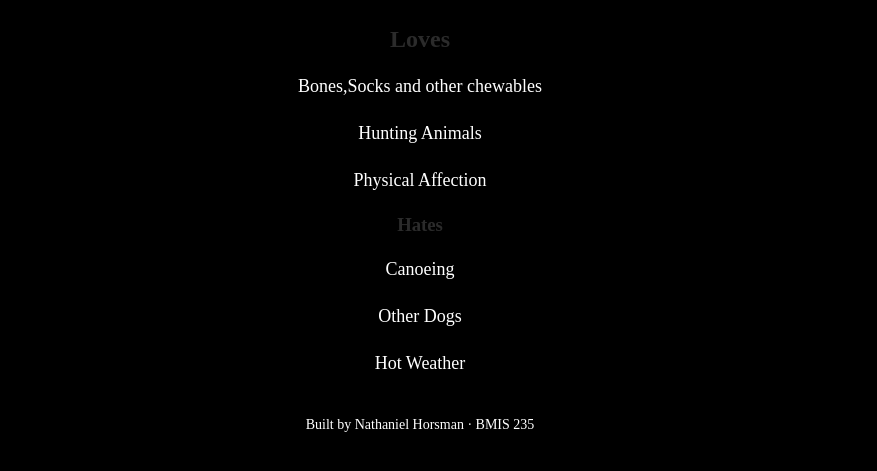
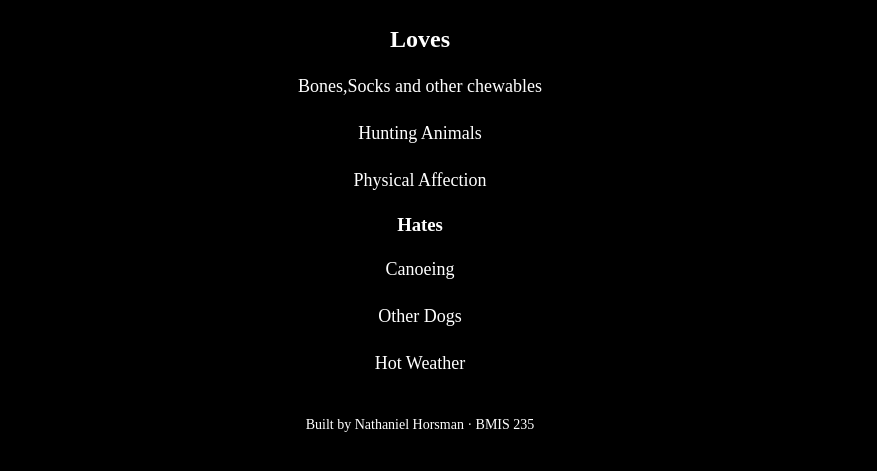
Before and after one commit to HorsmanCode/bmis235-html-3, a plain HTML site: page personality.html in a window 1280 px wide. Shown: the part 161-632 px from the top of the page, without its empty margins (220-1097 px from the left). Drawn offline with Linux system fonts and the light colour scheme.

Commit message:
Change body text color to white

```diff
--- a/styles.css
+++ b/styles.css
@@ -12,7 +12,7 @@
 body {
     font-family: Agency FB, "Agency FB", serif;
     background-color: #000000;
-    color: #2b2b2b;
+    color: #FFFFFF;
     margin: 0;
     padding: 0 20px 40px 20px;
 }
```
